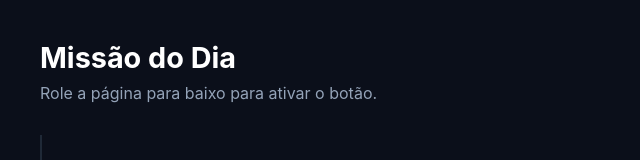
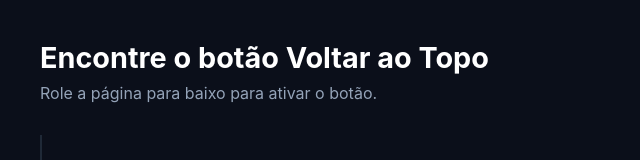
Before and after one commit to marcosmerencio/missao3-botao-voltar-ao-topo, a plain HTML site: page index.html in a window 1280 px wide. Shown: the top 160 px of the page, without its empty margins (0-640 px from the left). Drawn offline with Linux system fonts and the light colour scheme.

Commit message:
Alteração do texto do h2

```diff
--- a/index.html
+++ b/index.html
@@ -13,7 +13,7 @@
     <main class="content-wrapper">
         <section class="content-section">
             <header>
-                <h2>Missão do Dia</h2>
+                <h2>Encontre o botão Voltar ao Topo</h2>
                 <p>Role a página para baixo para ativar o botão.</p>
             </header>
             <div style="height: 2000px; border-left: 2px solid #1f2937; margin: 2rem 0;"></div>
```
